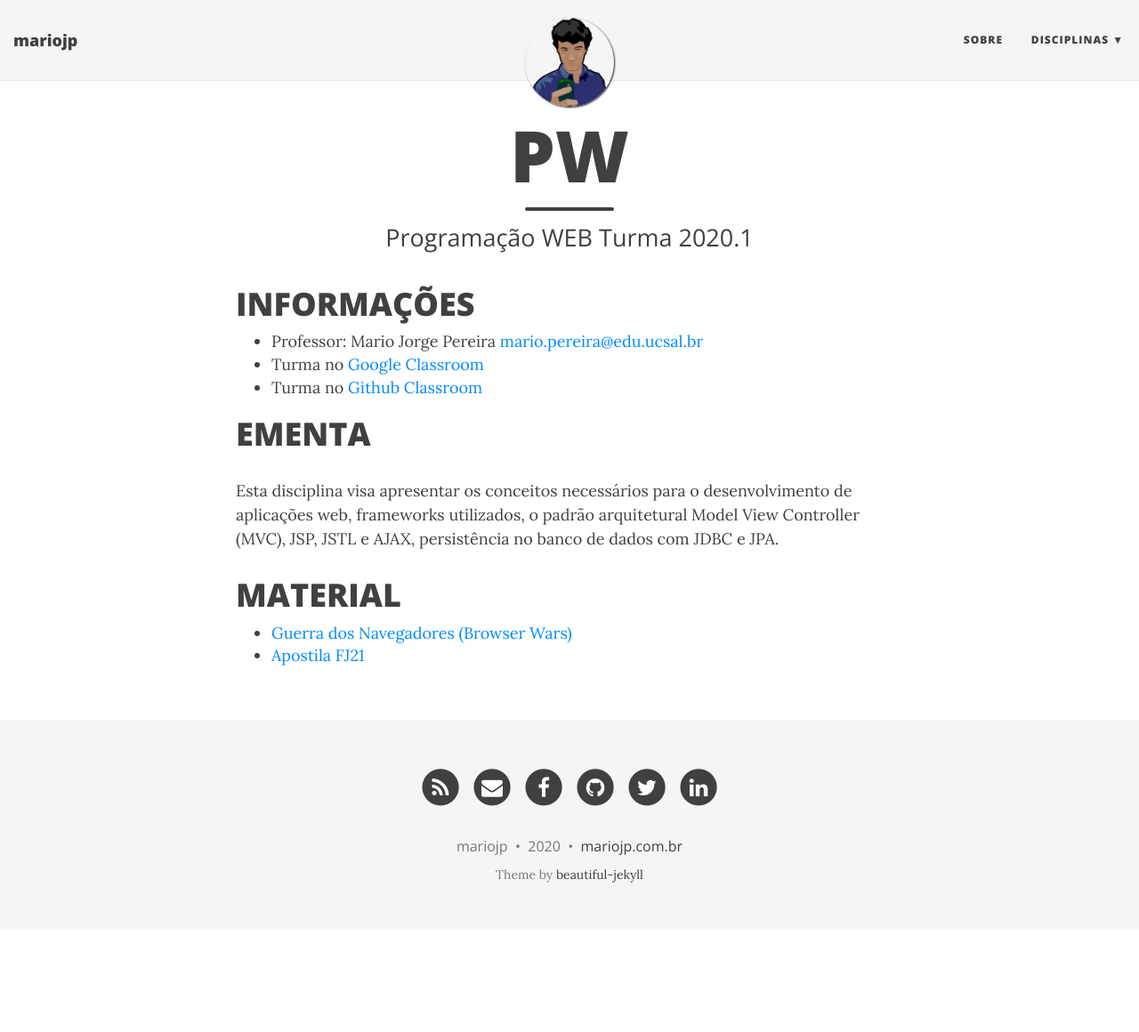
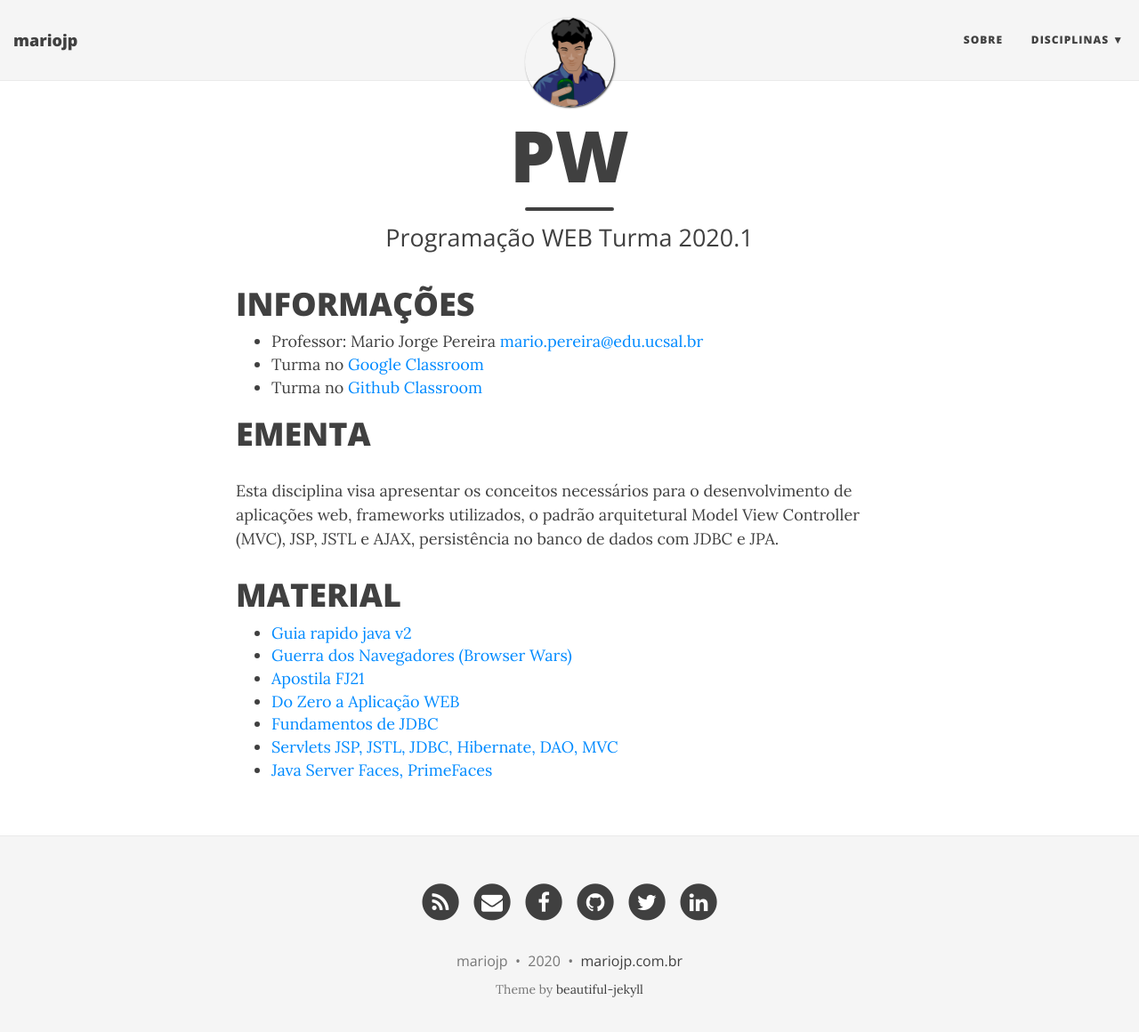
Before and after one commit to mariojp/mariojp.github.io, a Jekyll site: the page built from dpw20201.md, in a window 1280 px wide and 1173 px high. Shown: the top 1160 px of the window at 89% size. Built offline with Jekyll 4.4.1, drawn with Linux system fonts in a browser that asks for light colours; nearby versions of some CDN libraries.

Commit message:
oo e ooa Atualizada

```diff
--- a/dpw20201.md
+++ b/dpw20201.md
@@ -14,5 +14,10 @@ subtitle: Programação WEB Turma 2020.1
 Esta disciplina visa apresentar os conceitos necessários para o desenvolvimento de aplicações web, frameworks utilizados, o padrão arquitetural Model View Controller (MVC), JSP, JSTL e AJAX, persistência no banco de dados com JDBC e JPA.
 
 # MATERIAL
+- [Guia rapido java v2](https://www.slideshare.net/mariojp/guia-rapido-java-v2)
 - [Guerra dos Navegadores (Browser Wars) ](https://www.youtube.com/watch?v=PAIfVIl4onM)
 - [Apostila FJ21 ](http://www.caelum.com.br/download/caelum-java-web-fj21.pdf)
+- [Do Zero a Aplicação WEB](https://www.slideshare.net/mariojp/java-www)
+- [Fundamentos de JDBC](https://www.slideshare.net/mariojp/jdbc-24612251)
+- [Servlets JSP, JSTL, JDBC, Hibernate, DAO, MVC](https://www.slideshare.net/mariojp/java-web-29911434)
+- [Java Server Faces, PrimeFaces](https://www.slideshare.net/mariojp/java-server-faces-30493299)
```
Also changed, not shown: ddm20201.md (+1 -1 lines), dooa20201.md (+1 -0 lines).
